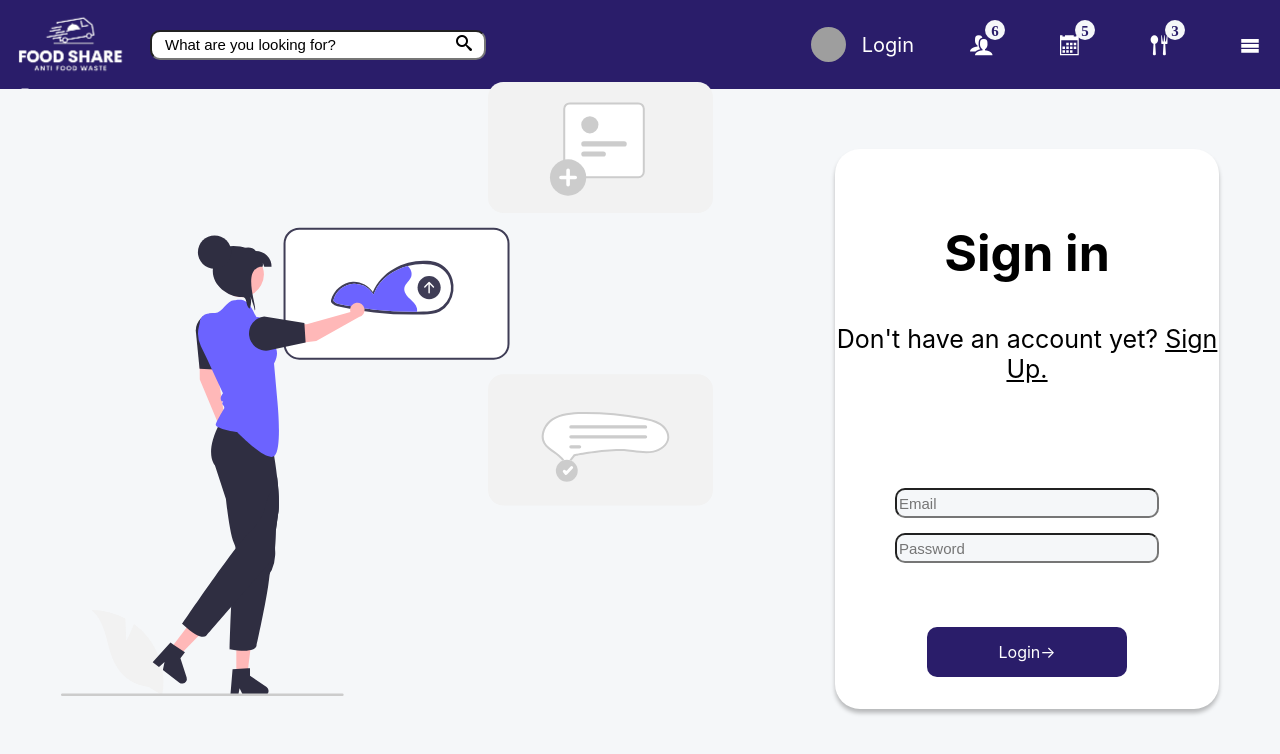
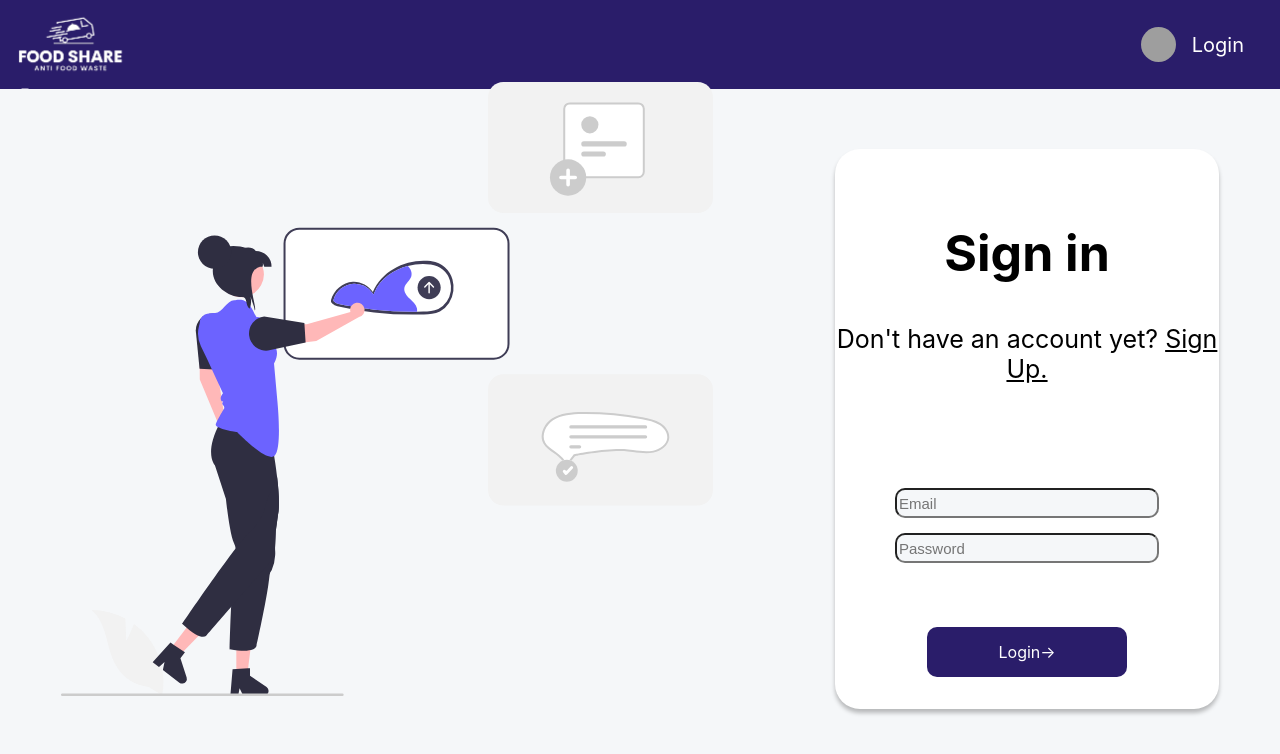
Before and after one commit to TibLion/Proiect_TW, a React (Create React App) app in the folder frontend/food-waste/: page / in a window 1280 px wide. Shown: the top 754 px of the page. Built offline with nearby package versions, Linux system fonts and the light colour scheme; grey boxes are pictures that could not be loaded.

Commit message:
navbar-change when login

```diff
--- a/frontend/food-waste/src/components/Navbar.jsx
+++ b/frontend/food-waste/src/components/Navbar.jsx
@@ -26,6 +26,7 @@ function Navbar(props) {
   let userInformations = {
     photo: "http://assets.stickpng.com/images/585e4bf3cb11b227491c339a.png",
     name: "Login",
+    itIsLoggedIn: false,
   };
 
   //This show us the informations about our page
@@ -38,8 +39,12 @@ function Navbar(props) {
   if (props.info != undefined || props.info != null) {
     if (props.info.photo != null) {
       userInformations.photo = props.info.photo;
+      userInformations.itIsLoggedIn = true;
     }
-    if (props.info.name != null) userInformations.name = props.info.name;
+    if (props.info.name != null) {
+      userInformations.name = props.info.name;
+      userInformations.itIsLoggedIn = true;
+    }
   }
 
   return returnNavbar(menuState, notifications, userInformations, pageSelector);
@@ -54,6 +59,7 @@ function returnNavbar(
   userInformations,
   pageSelector
 ) {
+  if (userInformations.itIsLoggedIn)
     return (
       <div className="nav">
         <div className="row navbar">
@@ -101,6 +107,20 @@ function returnNavbar(
         )}
       </div>
     );
+  else
+    return (
+      <div className="nav">
+        <div className="row navbar">
+          <div className="navbar__leftSide">
+            <img src={logo} alt="logo" className="navbar__logo" />
+          </div>
+
+          <div className="navbar__rightSide">
+            {dispalyUserInformations(userInformations)}
+          </div>
+        </div>
+      </div>
+    );
 }
 
 //changes if the button is pressed
```
Lines whose indentation alone changed are shown as unchanged.
